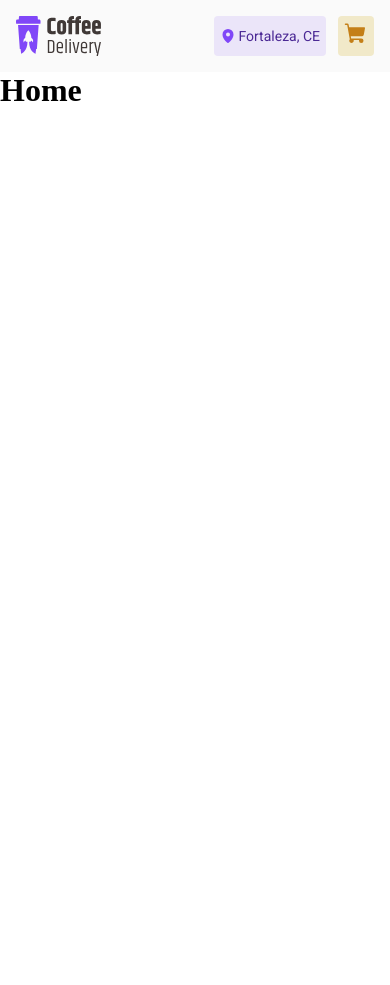
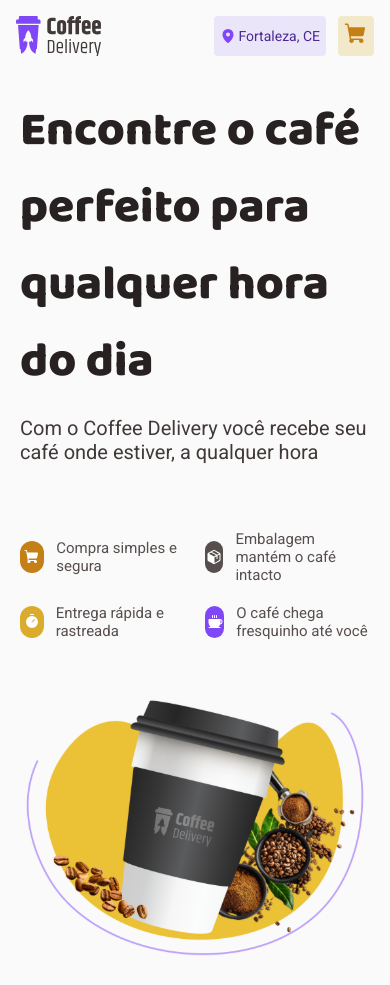
Before and after one commit to PauloVitorrr/coffe-delivery, a React (Vite) app: page / in a window 390 px wide. Before the commit the page ends 844 px from the top, so only its background shows below. Built offline with nearby package versions, Linux system fonts and the light colour scheme.

Commit message:
feat: :white_check_mark: banner café responsivo

```diff
--- a/src/pages/Home/index.tsx
+++ b/src/pages/Home/index.tsx
@@ -1,10 +1,66 @@
 import { Header } from "../../components/Header";
+
+import * as S from "./styles";
+
+import coffe from "../../assets/Coffe.svg";
+import { Coffee, Package, ShoppingCart, Timer } from "phosphor-react";
 
 export default function Home() {
   return (
     <>
       <Header />
-      <h1>Home</h1>
+      <S.Main>
+        <S.ContainerBannerCoffe>
+          <S.ContainerLeftBannerCoffe>
+            <S.ContentTextBannerCoffe>
+              <S.TitleTextBannerCoffe>
+                Encontre o café perfeito para qualquer hora do dia
+              </S.TitleTextBannerCoffe>
+              <S.SubtitleTextBannerCoffe>
+                Com o Coffee Delivery você recebe seu café onde estiver, a
+                qualquer hora
+              </S.SubtitleTextBannerCoffe>
+            </S.ContentTextBannerCoffe>
+            <S.ContainerIconsBannerCoffe>
+              <S.ContentIconsBannerCoffe>
+                <S.ContentIcons color="#C47F17">
+                  <ShoppingCart size={16} color="white" weight="fill" />
+                </S.ContentIcons>
+                <S.TextIconsBannerCoffe>
+                  Compra simples e segura
+                </S.TextIconsBannerCoffe>
+              </S.ContentIconsBannerCoffe>
+              <S.ContentIconsBannerCoffe>
+                <S.ContentIcons color="#574F4D">
+                  <Package size={16} color="white" weight="fill" />
+                </S.ContentIcons>
+                <S.TextIconsBannerCoffe>
+                  Embalagem mantém o café intacto
+                </S.TextIconsBannerCoffe>
+              </S.ContentIconsBannerCoffe>
+              <S.ContentIconsBannerCoffe>
+                <S.ContentIcons color="#DBAC2C">
+                  <Timer size={16} color="white" weight="fill" />
+                </S.ContentIcons>
+                <S.TextIconsBannerCoffe>
+                  Entrega rápida e rastreada
+                </S.TextIconsBannerCoffe>
+              </S.ContentIconsBannerCoffe>
+              <S.ContentIconsBannerCoffe>
+                <S.ContentIcons color="#8047F8">
+                  <Coffee size={16} color="white" weight="fill" />
+                </S.ContentIcons>
+                <S.TextIconsBannerCoffe>
+                  O café chega fresquinho até você
+                </S.TextIconsBannerCoffe>
+              </S.ContentIconsBannerCoffe>
+            </S.ContainerIconsBannerCoffe>
+          </S.ContainerLeftBannerCoffe>
+          <S.ContainerImage>
+            <img src={coffe} alt="" />
+          </S.ContainerImage>
+        </S.ContainerBannerCoffe>
+      </S.Main>
     </>
   );
 }
--- a/src/pages/Home/styles.ts
+++ b/src/pages/Home/styles.ts
@@ -0,0 +1,102 @@
+import styled from "styled-components";
+
+export const Main = styled.main`
+  display: flex;
+  flex-direction: column;
+  gap: 108px;
+  max-width: 1120px;
+  margin: 0 auto;
+  padding-top: 94px;
+
+  @media (max-width: 1128px) {
+    padding: 40px;
+  }
+
+  @media (max-width: 830px) {
+    padding: 20px;
+  }
+`;
+
+export const ContainerBannerCoffe = styled.section`
+  display: flex;
+  gap: 56px;
+  align-items: center;
+  max-width: 1120px;
+
+  @media (max-width: 960px) {
+    justify-content: center;
+    flex-wrap: wrap;
+  }
+`;
+
+export const ContainerLeftBannerCoffe = styled.div`
+  display: flex;
+  flex-direction: column;
+  gap: 66px;
+`;
+
+export const ContentTextBannerCoffe = styled.div`
+  display: flex;
+  flex-direction: column;
+  gap: 16px;
+`;
+
+export const TitleTextBannerCoffe = styled.h1`
+  font-size: 48px;
+  font-family: "Baloo 2", sans-serif;
+  font-weight: 800;
+  color: ${(props) => props.theme["base-title"]};
+  width: 588px;
+
+  @media (max-width: 600px) {
+    width: 100%;
+  }
+`;
+
+export const SubtitleTextBannerCoffe = styled.p`
+  font-family: "Roboto", sans-serif;
+  font-size: 20px;
+  font-weight: 400;
+  color: ${(props) => props.theme["base-subtitle"]};
+`;
+
+export const ContainerIconsBannerCoffe = styled.div`
+  display: grid;
+  grid-template-columns: 1fr 1fr;
+  gap: 20px;
+`;
+
+export const ContentIconsBannerCoffe = styled.div`
+  display: flex;
+  gap: 12px;
+  align-items: center;
+`;
+
+export const TextIconsBannerCoffe = styled.p`
+  font-family: "Roboto", sans-serif;
+  font-size: 15px;
+  color: ${(props) => props.theme["base-text"]};
+  font-weight: 400;
+`;
+
+interface Color {
+  color: string;
+}
+
+export const ContentIcons = styled.div<Color>`
+  background-color: ${(props) => props.color};
+  border-radius: 100px;
+  display: flex;
+  justify-content: center;
+  align-items: center;
+  height: 32px;
+  width: 32px;
+`;
+
+export const ContainerImage = styled.div`
+  width: 100%;
+  text-align: center;
+  img {
+    max-width: 100%;
+  }
+`;
--- a/src/styles/global.ts
+++ b/src/styles/global.ts
@@ -6,4 +6,7 @@ export const GlobalStyles = createGlobalStyle`
         padding: 0;
         box-sizing: border-box;
     }
+    body{
+        background-color: ${(props) => props.theme["background"]};
+    }
 `;
```
Also changed, not shown: src/assets/Coffe.svg (added).
